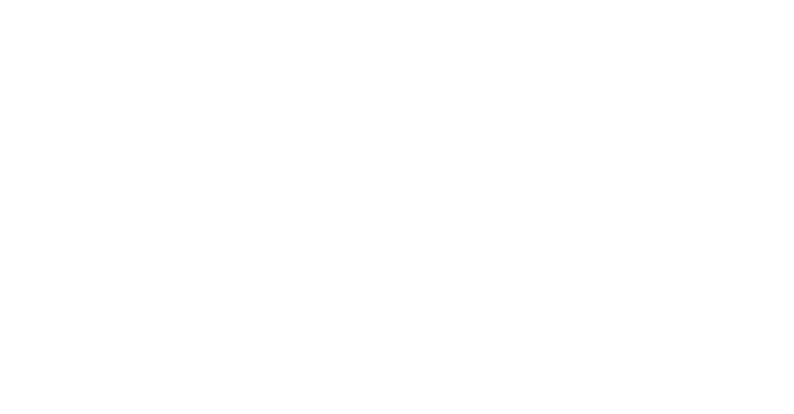
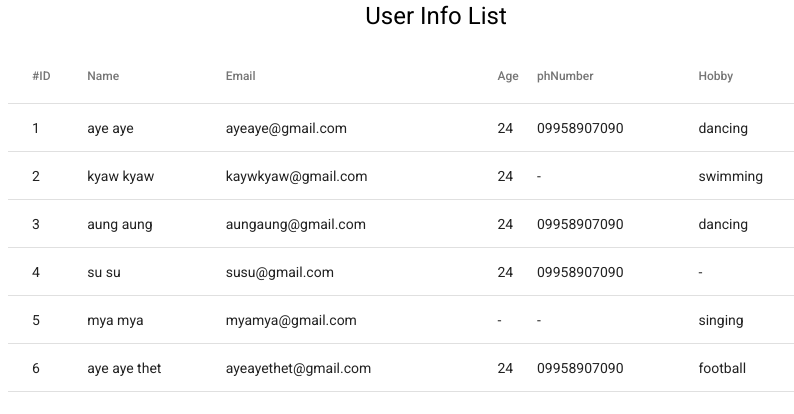
Before and after one commit to ayeayethet151198/angular-training, an Angular app: page /day15 in a window 1280 px wide. Before the commit this address led to /. Shown: the top 414 px of the page, without its empty margins (204-998 px from the left). Built offline with nearby package versions, Linux system fonts and the light colour scheme.

Commit message:
#day15(add commit for assignment day15)

```diff
--- a/src/app/angular-material.module.ts
+++ b/src/app/angular-material.module.ts
@@ -7,6 +7,7 @@
 import { MatSelectModule } from '@angular/material/select';
 import { MatRadioModule } from '@angular/material/radio';
 import { MatButtonModule } from '@angular/material/button';
+import { MatTableModule } from '@angular/material/table';
 
 @NgModule({
   declarations: [],
@@ -20,6 +21,7 @@
         MatSelectModule,
         MatRadioModule,
         MatButtonModule,
+        MatTableModule
 
   ]
 })
--- a/src/app/app-routing.module.ts
+++ b/src/app/app-routing.module.ts
@@ -15,6 +15,7 @@
 import { AssignmentDay11Component } from './pages/assignment-day11/assignment-day11.component';
 import { AssignmentDay12Component } from './pages/assignment-day12/assignment-day12.component';
 import { AssignmentDay14Component } from './pages/assignment-day14/assignment-day14.component';
+import { AssignmentDay15Component } from './pages/assignment-day15/assignment-day15.component';
 
 const routes: Routes = [
   {
@@ -68,6 +69,10 @@
   {
     path: 'day14',
     component: AssignmentDay14Component
+  },
+  {
+    path: 'day15',
+    component:AssignmentDay15Component
   }
 ];
 
--- a/src/app/app.module.ts
+++ b/src/app/app.module.ts
@@ -20,6 +20,7 @@
 import { AssignmentDay11Component } from './pages/assignment-day11/assignment-day11.component';
 import { AssignmentDay12Component } from './pages/assignment-day12/assignment-day12.component';
 import { AssignmentDay14Component } from './pages/assignment-day14/assignment-day14.component';
+import { AssignmentDay15Component } from './pages/assignment-day15/assignment-day15.component';
 
 @NgModule({
   declarations: [
@@ -36,7 +37,8 @@
     TestDay11Component,
     AssignmentDay11Component,
     AssignmentDay12Component,
-    AssignmentDay14Component
+    AssignmentDay14Component,
+    AssignmentDay15Component
   ],
   imports: [
     BrowserModule,
--- /dev/null
+++ b/src/app/pages/assignment-day15/assignment-day15.component.html
@@ -0,0 +1,38 @@
+<div class="table-container">
+  <h1>User Info List</h1>
+  <table mat-table [dataSource]="userListArr" class="element-table">
+
+    <ng-container matColumnDef="id">
+      <th mat-header-cell *matHeaderCellDef>#ID</th>
+      <td mat-cell *matCellDef="let userInfo">{{ userInfo.id }}</td>
+    </ng-container>
+
+    <ng-container matColumnDef="name">
+      <th mat-header-cell *matHeaderCellDef>Name</th>
+      <td mat-cell *matCellDef="let userInfo">{{ userInfo.name }}</td>
+    </ng-container>
+
+    <ng-container matColumnDef="email">
+      <th mat-header-cell *matHeaderCellDef>Email</th>
+      <td mat-cell *matCellDef="let userInfo">{{ userInfo.email }}</td>
+    </ng-container>
+
+    <ng-container matColumnDef="age">
+      <th mat-header-cell *matHeaderCellDef>Age</th>
+      <td mat-cell *matCellDef="let userInfo">{{ userInfo.age || '-'}}</td>
+    </ng-container>
+
+    <ng-container matColumnDef="phone">
+      <th mat-header-cell *matHeaderCellDef>phNumber</th>
+      <td mat-cell *matCellDef="let userInfo">{{ userInfo.phone || '-'}}</td>
+    </ng-container>
+
+    <ng-container matColumnDef="hobby">
+      <th mat-header-cell *matHeaderCellDef>Hobby</th>
+      <td mat-cell *matCellDef="let userInfo">{{ userInfo.hobby || '-' }}</td>
+    </ng-container>
+
+    <tr mat-header-row *matHeaderRowDef="displayedColumns"></tr>
+    <tr mat-row *matRowDef="let row;columns:displayedColumns"></tr>
+  </table>
+</div>
--- /dev/null
+++ b/src/app/pages/assignment-day15/assignment-day15.component.scss
@@ -0,0 +1,13 @@
+.table-container {
+  width: 70%;
+  margin: 0 auto;
+
+  h1 {
+    text-align: center;
+  }
+
+  .element-table {
+    width: calc(100% - 40px);
+    margin: 0 auto;
+  }
+}
--- /dev/null
+++ b/src/app/pages/assignment-day15/assignment-day15.component.ts
@@ -0,0 +1,28 @@
+import { Component, OnInit } from '@angular/core';
+import { User } from 'src/app/interfaces/user.interface';
+
+const USER_LIST: User[] = [
+  { id: 1, name: 'aye aye', email: 'ayeaye@gmail.com', age: 24, phone: '09958907090', hobby: 'dancing' },
+  { id: 2, name: 'kyaw kyaw', email: 'kaywkyaw@gmail.com', age: 24, hobby: 'swimming' },
+  { id: 3, name: 'aung aung', email: 'aungaung@gmail.com', age: 24, phone: '09958907090', hobby: 'dancing' },
+  { id: 4, name: 'su su', email: 'susu@gmail.com', age: 24, phone: '09958907090' },
+  { id: 5, name: 'mya mya', email: 'myamya@gmail.com', hobby: 'singing' },
+  { id: 6, name: 'aye aye thet', email: 'ayeayethet@gmail.com', age: 24, phone: '09958907090', hobby: 'football' },
+];
+
+@Component({
+  selector: 'app-assignment-day15',
+  templateUrl: './assignment-day15.component.html',
+  styleUrls: ['./assignment-day15.component.scss']
+})
+export class AssignmentDay15Component implements OnInit {
+
+  userListArr = USER_LIST;
+  displayedColumns = ['id', 'name', 'email', 'age', 'phone', 'hobby'];
+
+  constructor() { }
+
+  ngOnInit(): void {
+  }
+
+}
```
Also changed, not shown: src/app/interfaces/user.interface.ts (added, +8 -0 lines), 1 other file (tests, documents, lock files or other folders).
